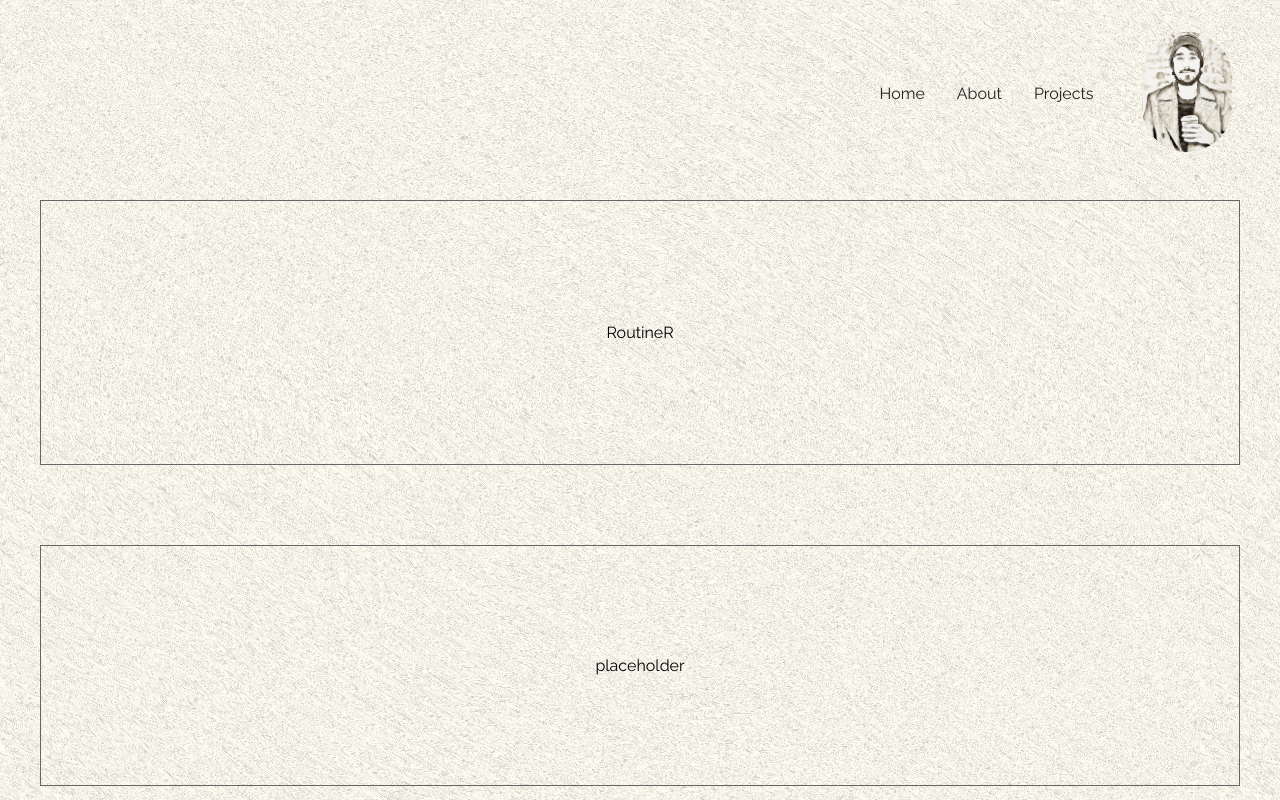
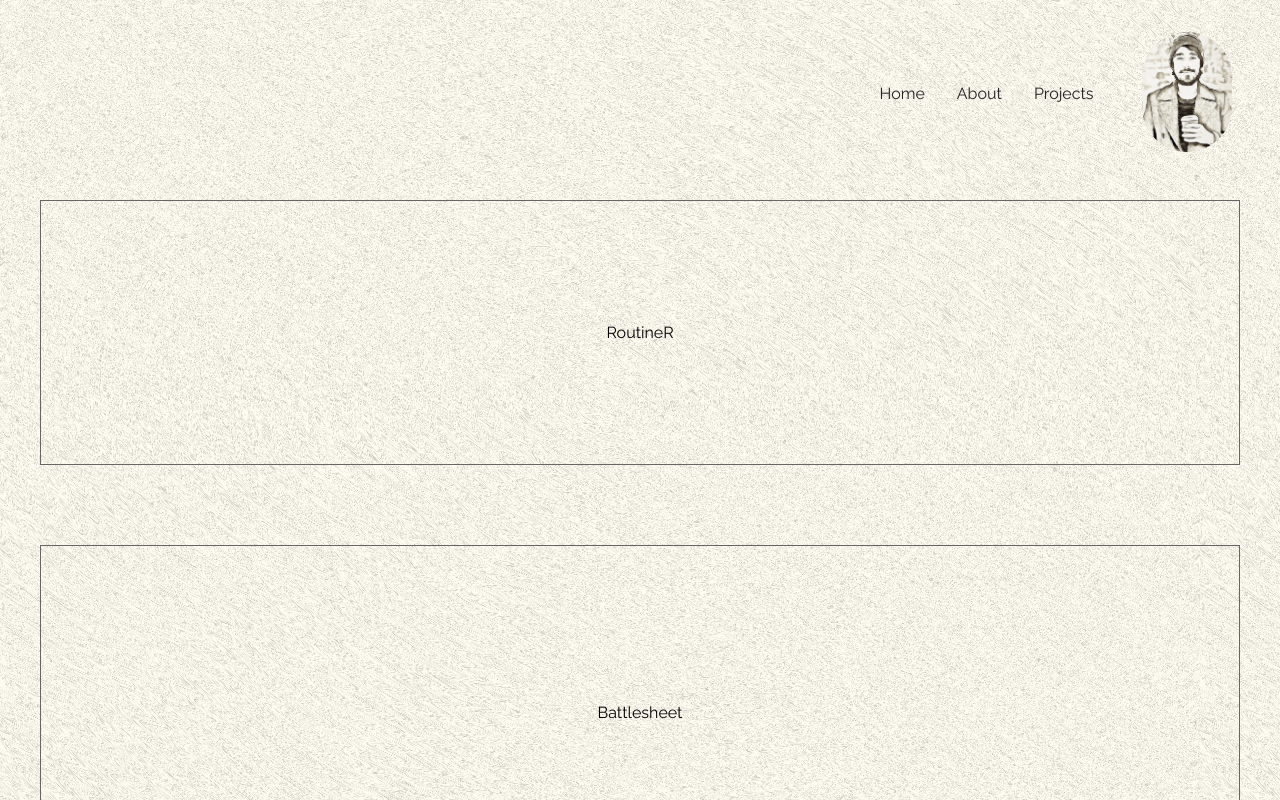
Before and after one commit to EwanMcA/EwanDev, a React app: page /projects in a window 1280 px wide. Shown: the top 800 px of the page. Built offline with nearby package versions, Linux system fonts and the light colour scheme.

Commit message:
Add battlesheet project

```diff
--- a/src/projects/projects.tsx
+++ b/src/projects/projects.tsx
@@ -2,6 +2,7 @@ import React, { VFC } from 'react';
 
 import { useMediaQuery } from 'react-responsive';
 
+import battlesheet from './battlesheet.png';
 import placeholder from './placeholder.jpeg';
 import styles from './projects.scss';
 import routiner from './routiner.jpg';
@@ -14,13 +15,13 @@ type ProjectProps = {
   linkText?: string;
 };
 
-const Project: VFC<ProjectProps> = ({
+const Project = ({
   images,
   title,
   description,
   link = '',
   linkText = '',
-}) => {
+} : ProjectProps) => {
   const mobile = useMediaQuery({ query: '(max-width: 1280px)' });
 
   return (
@@ -45,16 +46,16 @@ const Project: VFC<ProjectProps> = ({
 const Projects = () => (
   <main className={styles.projects}>
     <Project
-      images={[routiner, routiner]}
+      images={[routiner]}
       title="RoutineR"
       description="Android app for keeping track of routines."
       link="https://github.com/EwanMcA/RoutineR"
       linkText="GitHub"
     />
     <Project
-      images={[placeholder]}
-      title="placeholder"
-      description="Beautiful autumnal forest."
+      images={[battlesheet]}
+      title="Battlesheet"
+      description="Web app to support tabletop war games."
     />
     <Project images={[placeholder]} title="placeholder" />
     <Project images={[placeholder]} title="placeholder" />
```
Also changed, not shown: src/projects/battlesheet.png (added).
